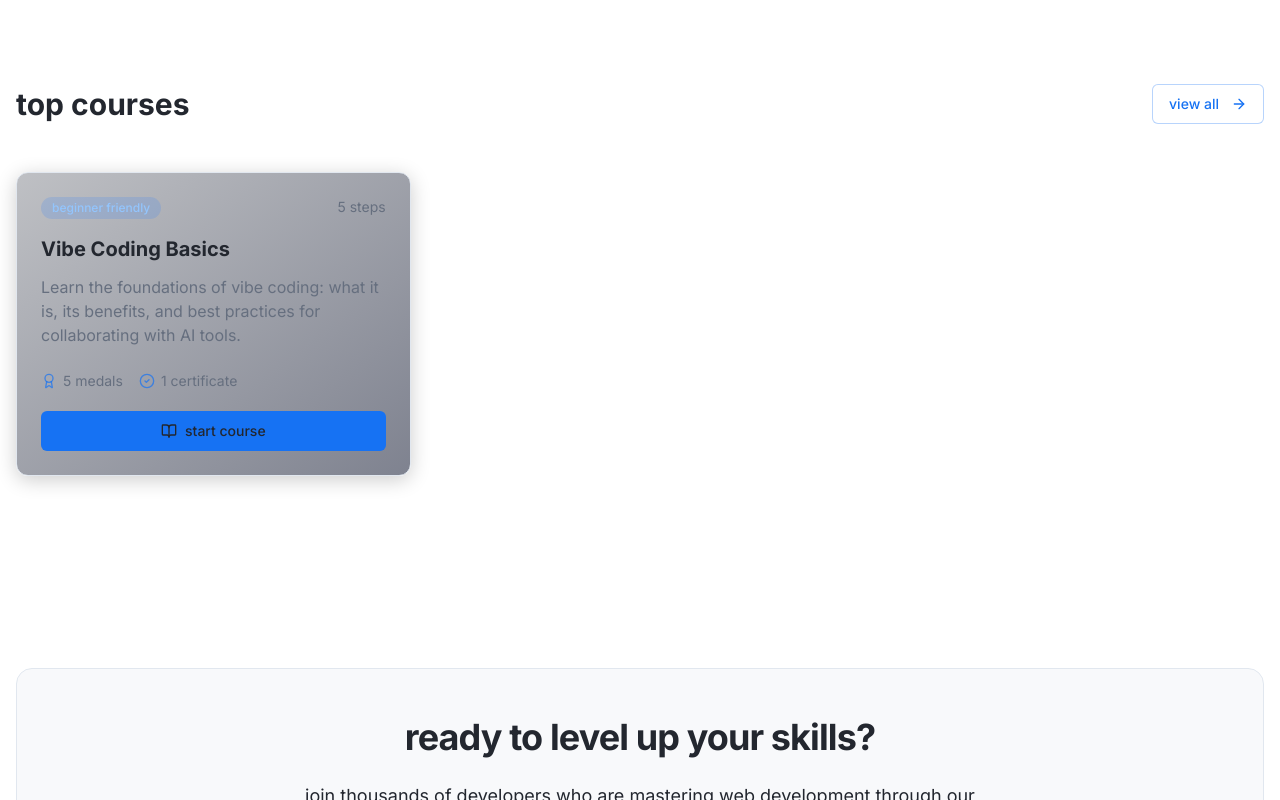
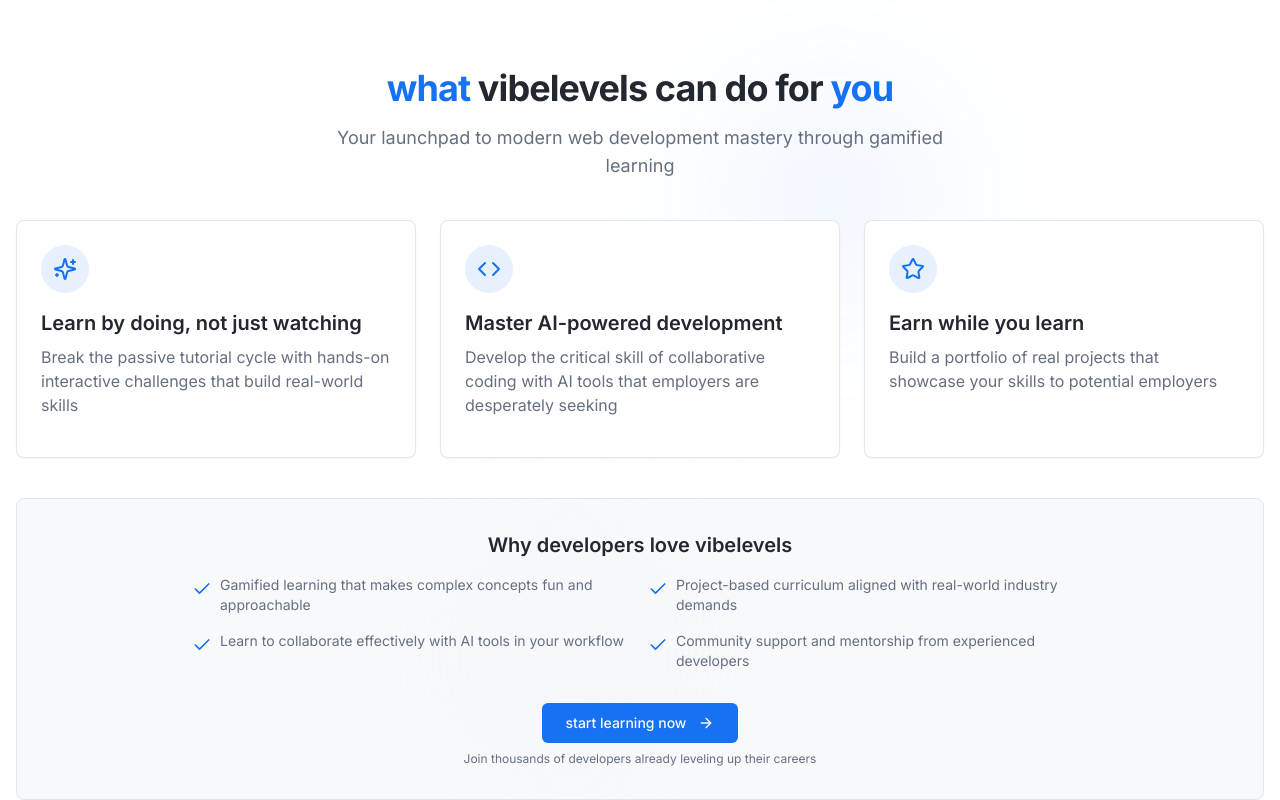
Before and after one commit to thenice777/vibelevels, a React (Vite) app: page / in a window 1280 px wide. Shown: the part 580-1380 px from the top of the page. Built offline with nearby package versions, Linux system fonts and the light colour scheme.

Commit message:
Add "What Vibelevels Can Do" section
Adds an introduction section to the front page, explaining the benefits of Vibelevels using AIDA principles and landing page best practices.

```diff
--- /dev/null
+++ b/src/components/ValueProposition.tsx
@@ -0,0 +1,99 @@
+
+import React from "react";
+import { ArrowRight, Check, Code, Sparkles, Star } from "lucide-react";
+import { Button } from "@/components/ui/button";
+import { useNavigate } from "react-router-dom";
+
+export const ValueProposition = () => {
+  const navigate = useNavigate();
+
+  return (
+    <section className="container mx-auto px-4 py-16 md:py-20 relative">
+      {/* Background elements */}
+      <div className="absolute inset-0 z-0 overflow-hidden">
+        <div className="absolute top-20 right-1/4 w-64 h-64 bg-primary/5 dark:bg-primary/10 rounded-full blur-3xl"></div>
+        <div className="absolute bottom-20 left-1/3 w-72 h-72 bg-secondary/10 dark:bg-secondary/20 rounded-full blur-3xl"></div>
+      </div>
+
+      <div className="relative z-10">
+        <div className="flex flex-col items-center text-center mb-10">
+          <h2 className="text-3xl md:text-4xl font-bold text-foreground mb-4 tracking-tight">
+            <span className="text-primary">what</span> vibelevels can do for <span className="text-primary">you</span>
+          </h2>
+          <p className="text-lg text-muted-foreground max-w-2xl">
+            Your launchpad to modern web development mastery through gamified learning
+          </p>
+        </div>
+
+        <div className="grid grid-cols-1 md:grid-cols-2 lg:grid-cols-3 gap-6 mt-10">
+          {/* Card 1 - Attention */}
+          <div className="bg-card border border-border rounded-lg p-6 shadow-sm hover:shadow-md transition-all">
+            <div className="h-12 w-12 rounded-full bg-primary/10 flex items-center justify-center mb-4">
+              <Sparkles className="h-6 w-6 text-primary" />
+            </div>
+            <h3 className="text-xl font-semibold mb-2">Learn by doing, not just watching</h3>
+            <p className="text-muted-foreground mb-4">
+              Break the passive tutorial cycle with hands-on interactive challenges that build real-world skills
+            </p>
+          </div>
+
+          {/* Card 2 - Interest */}
+          <div className="bg-card border border-border rounded-lg p-6 shadow-sm hover:shadow-md transition-all">
+            <div className="h-12 w-12 rounded-full bg-primary/10 flex items-center justify-center mb-4">
+              <Code className="h-6 w-6 text-primary" />
+            </div>
+            <h3 className="text-xl font-semibold mb-2">Master AI-powered development</h3>
+            <p className="text-muted-foreground mb-4">
+              Develop the critical skill of collaborative coding with AI tools that employers are desperately seeking
+            </p>
+          </div>
+
+          {/* Card 3 - Desire */}
+          <div className="bg-card border border-border rounded-lg p-6 shadow-sm hover:shadow-md transition-all">
+            <div className="h-12 w-12 rounded-full bg-primary/10 flex items-center justify-center mb-4">
+              <Star className="h-6 w-6 text-primary" />
+            </div>
+            <h3 className="text-xl font-semibold mb-2">Earn while you learn</h3>
+            <p className="text-muted-foreground mb-4">
+              Build a portfolio of real projects that showcase your skills to potential employers
+            </p>
+          </div>
+        </div>
+
+        <div className="mt-10 bg-secondary/50 dark:bg-secondary/20 border border-border rounded-lg p-6 md:p-8">
+          <h3 className="text-xl font-semibold mb-4 text-center">Why developers love vibelevels</h3>
+
+          <div className="grid grid-cols-1 md:grid-cols-2 gap-4 max-w-4xl mx-auto">
+            <div className="flex items-start gap-2">
+              <Check className="h-5 w-5 text-primary mt-1 shrink-0" />
+              <p className="text-sm text-muted-foreground">Gamified learning that makes complex concepts fun and approachable</p>
+            </div>
+            <div className="flex items-start gap-2">
+              <Check className="h-5 w-5 text-primary mt-1 shrink-0" />
+              <p className="text-sm text-muted-foreground">Project-based curriculum aligned with real-world industry demands</p>
+            </div>
+            <div className="flex items-start gap-2">
+              <Check className="h-5 w-5 text-primary mt-1 shrink-0" />
+              <p className="text-sm text-muted-foreground">Learn to collaborate effectively with AI tools in your workflow</p>
+            </div>
+            <div className="flex items-start gap-2">
+              <Check className="h-5 w-5 text-primary mt-1 shrink-0" />
+              <p className="text-sm text-muted-foreground">Community support and mentorship from experienced developers</p>
+            </div>
+          </div>
+
+          {/* Call to Action - Action */}
+          <div className="mt-8 text-center">
+            <Button
+              className="bg-primary hover:bg-primary/90 text-primary-foreground font-medium px-6"
+              onClick={() => navigate('/courses')}
+            >
+              start learning now <ArrowRight className="ml-1 h-4 w-4" />
+            </Button>
+            <p className="text-xs text-muted-foreground mt-2">Join thousands of developers already leveling up their careers</p>
+          </div>
+        </div>
+      </div>
+    </section>
+  );
+};
--- a/src/pages/Index.tsx
+++ b/src/pages/Index.tsx
@@ -1,8 +1,10 @@
+
 import { Layout } from "@/components/Layout";
 import { CourseCard } from "@/components/CourseCard";
 import { Button } from "@/components/ui/button";
 import { useNavigate } from "react-router-dom";
 import { ChevronRight, ArrowRight } from "lucide-react";
+import { ValueProposition } from "@/components/ValueProposition";
 
 const Index = () => {
   const navigate = useNavigate();
@@ -64,6 +66,9 @@ const Index = () => {
         </div>
       </section>
 
+      {/* Value Proposition Section */}
+      <ValueProposition />
+
       {/* Courses Section */}
       <section className="container mx-auto px-4 py-20 md:py-24">
         <div className="flex justify-between items-center mb-12">
```
